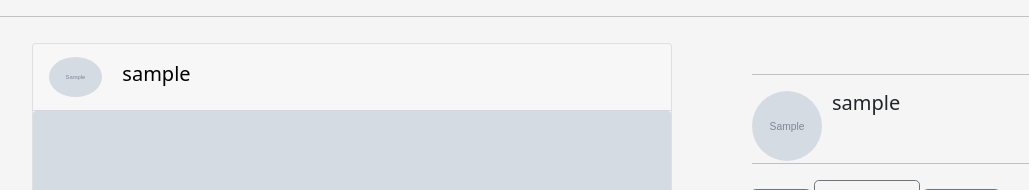
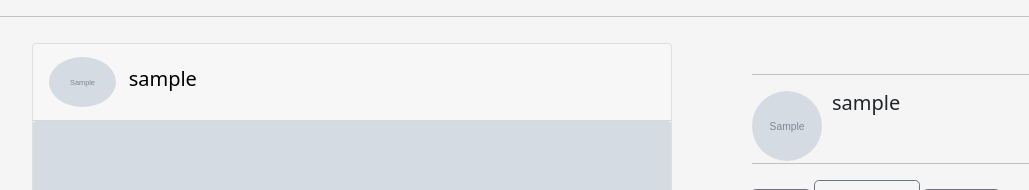
Before and after one commit to SayiaFelix/Instagram_lite, a Django app: page / in a window 1280 px wide. Shown: the part 189-379 px from the top of the page, without its empty margins (240-1269 px from the left). Run offline with Django 3.2, Linux system fonts and the light colour scheme; a user stored in the database is signed in; tables that the repository leaves empty hold one stand-in row (values such as "Sample post"); grey boxes marked "Sample" are stand-in pictures; some libraries are stand-ins or nearby versions.

```diff
--- a/instagramu/templates/insta/homepage.html
+++ b/instagramu/templates/insta/homepage.html
@@ -4,17 +4,15 @@
 {% load bootstrap4 %}
 <hr class="text-dark">
 <div class="container">
-
-
   <div class="row">
     <div class="col-2"></div>
     <div class="col-8" style="max-width:45rem; margin-top:10px;">
       {% for image in Images %}
       <div class="card mr-0" style="max-width:40rem;">
         <div class="card-header" style="display: flex;">
-           <img class="img-fluid rounded-circle" src="{{image.profile.photo.url}}" style="height:40px;margin-top:5px;margin-bottom:5px;">
+           <img class="img-fluid rounded-circle" src="{{image.profile.photo.url}}" style="height:50px;margin-top:5px;margin-bottom:5px;">
               <a href="/profile/{{user.id}}" style="color: black; text-decoration: none;">
-                        <h5 class="card-title" style="padding-top: 10px; margin-left:20px;">{{image.profile.user}} </h5>
+                        <h5 class="card-title" style="padding-top: 15px; margin-left:13px;">{{image.profile.user}} </h5>
                     </a>
         </div>
         <img src="{{image.image.url}}" class="card-img-top" data-target="#extraModal{{image.id}}" data-toggle="modal">
```
